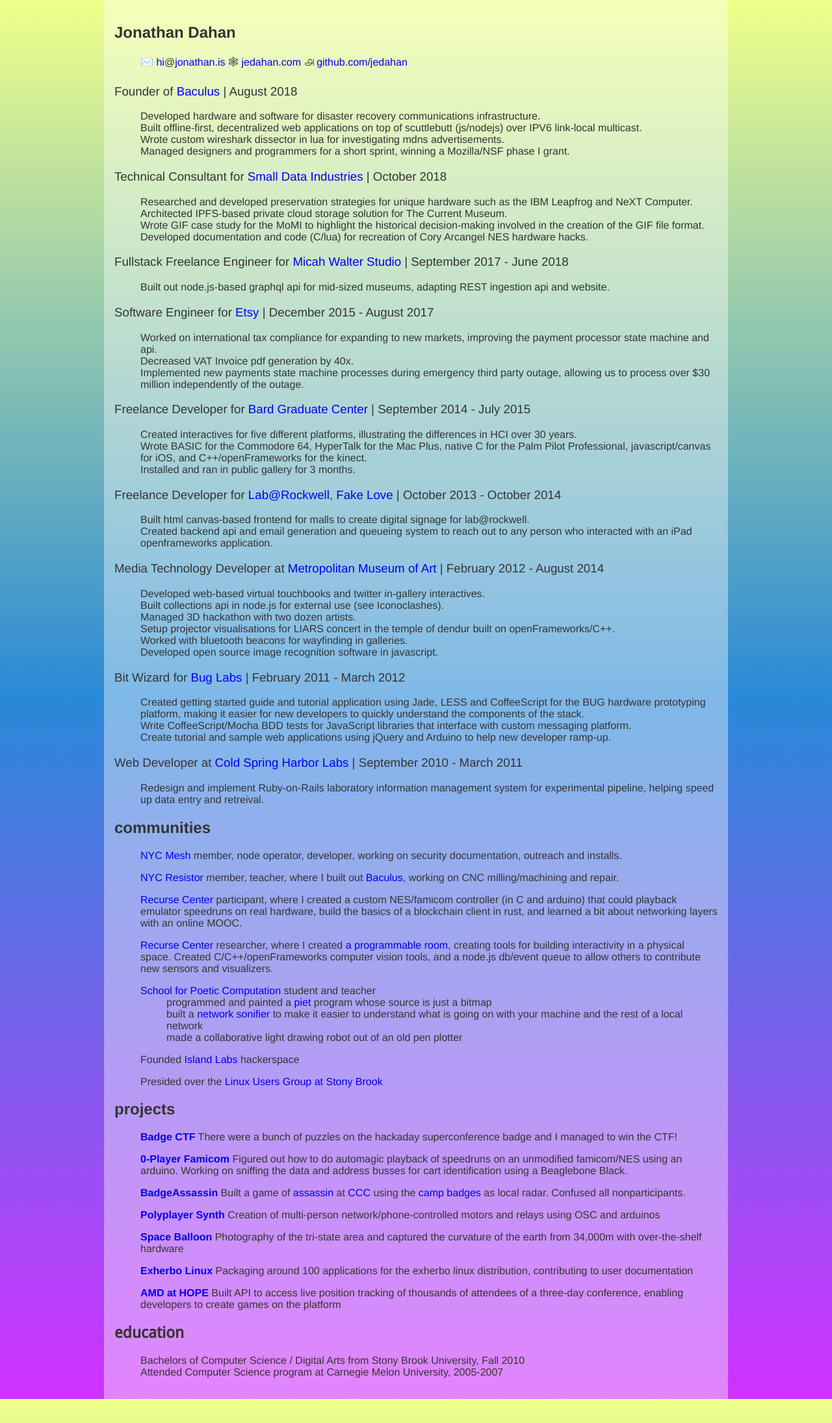
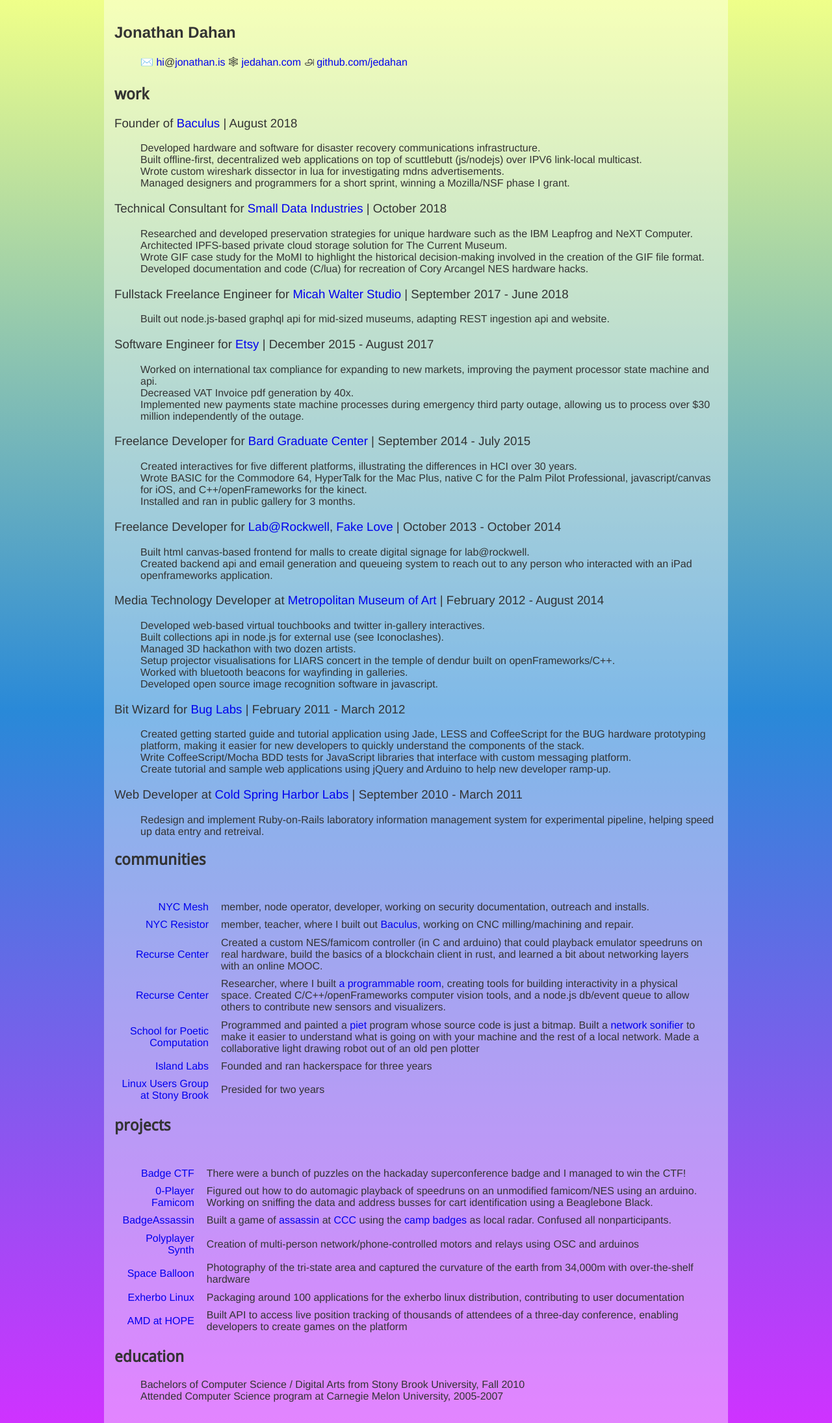
Before and after one commit to jedahan/jedahan.github.com, a Jekyll site: the page built from resume/index.md, in a window 1280 px wide. Shown: the whole page at 65% size. Built offline with Jekyll 4.4.1, drawn with Linux system fonts in a browser that asks for light colours; our own code applies the rules of GitHub Pages for plain Markdown files; before the commit the page ends 2153 px from its top, so only the background shows below that.

Commit message:
tablify non-work things

```diff
--- a/css/resume.css
+++ b/css/resume.css
@@ -1 +1,6 @@
 h3 { font-weight: normal }
+
+td {
+  padding-right: 1em;
+  padding-top: 0.4em;
+}
--- a/resume/index.md
+++ b/resume/index.md
@@ -5,6 +5,8 @@
 # Jonathan Dahan
 
 > ✉️ [hi][resume]@[jonathan.is][]  🕸 [jedahan.com][] ௮ [github.com/jedahan][]
+
+## work
 
 ### Founder of [Baculus][] | August 2018
 
@@ -60,45 +62,32 @@
 
 * Redesign and implement Ruby-on-Rails laboratory information management system for experimental pipeline, helping speed up data entry and retreival.
 
-communities
-===========
+## communities
 
-* [NYC Mesh][] member, node operator, developer, working on security documentation, outreach and installs.
+|                                    |                                                                                                   |
+------------------------------------:|---------------------------------------------------------------------------------------------------|
+[NYC Mesh][]                         | member, node operator, developer, working on security documentation, outreach and installs.
+[NYC Resistor][]                     | member, teacher, where I built out [Baculus][], working on CNC milling/machining and repair.
+[Recurse Center][]                   | Created a custom NES/famicom controller (in C and arduino) that could playback emulator speedruns on real hardware, build the basics of a blockchain client in rust, and learned a bit about networking layers with an online MOOC.
+[Recurse Center][]                   | Researcher, where I built [a programmable room][], creating tools for building interactivity in a physical space. Created C/C++/openFrameworks computer vision tools, and a node.js db/event queue to allow others to contribute new sensors and visualizers.
+[School for Poetic Computation][]    | Programmed and painted a [piet][] program whose source code is just a bitmap. Built a [network sonifier][] to make it easier to understand what is going on with your machine and the rest of a local network. Made a collaborative light drawing robot out of an old pen plotter
+[Island Labs][]                      | Founded and ran hackerspace for three years
+[Linux Users Group at Stony Brook][] | Presided for two years
 
-* [NYC Resistor][] member, teacher, where I built out [Baculus][], working on CNC milling/machining and repair.
+## projects
 
-* [Recurse Center][] participant, where I created a custom NES/famicom controller (in C and arduino) that could playback emulator speedruns on real hardware, build the basics of a blockchain client in rust, and learned a bit about networking layers with an online MOOC.
+|                     |                                 |
+|--------------------:|---------------------------------|
+[Badge CTF][]         | There were a bunch of puzzles on the hackaday superconference badge and I managed to win the CTF!
+[0-Player Famicom][]  | Figured out how to do automagic playback of speedruns on an unmodified famicom/NES using an arduino. Working on sniffing the data and address busses for cart identification using a Beaglebone Black.
+[BadgeAssassin][]     | Built a game of [assassin][BadgeAssassin] at [CCC][Chaos Communications Camp] using the [camp badges][r0ket] as local radar. Confused all nonparticipants.
+[Polyplayer Synth][]  | Creation of multi-person network/phone-controlled motors and relays using OSC and arduinos
+[Space Balloon][]     | Photography of the tri-state area and captured the curvature of the earth from 34,000m with over-the-shelf hardware
+[Exherbo Linux][]     | Packaging around 100 applications for the exherbo linux distribution, contributing to user documentation
+[AMD at HOPE][]       | Built API to access live position tracking of thousands of attendees of a three-day conference, enabling developers to create games on the platform
 
-* [Recurse Center][] researcher, where I created [a programmable room][], creating tools for building interactivity in a physical space. Created C/C++/openFrameworks computer vision tools, and a node.js db/event queue to allow others to contribute new sensors and visualizers.
+## education
 
-* [School for Poetic Computation][] student and teacher
-  * programmed and painted a [piet][] program whose source is just a bitmap
-  * built a [network sonifier][] to make it easier to understand what is going on with your machine and the rest of a local network
-  * made a collaborative light drawing robot out of an old pen plotter
-
-* Founded [Island Labs][] hackerspace
-
-* Presided over the [Linux Users Group at Stony Brook][]
-
-projects
-========
-
- * __[Badge CTF][]__ There were a bunch of puzzles on the hackaday superconference badge and I managed to win the CTF!
-
- * __[0-Player Famicom][]__ Figured out how to do automagic playback of speedruns on an unmodified famicom/NES using an arduino. Working on sniffing the data and address busses for cart identification using a Beaglebone Black.
-
- * __[BadgeAssassin][]__ Built a game of [assassin][BadgeAssassin] at [CCC][Chaos Communications Camp] using the [camp badges][r0ket] as local radar. Confused all nonparticipants.
-
- * __[Polyplayer Synth][]__ Creation of multi-person network/phone-controlled motors and relays using OSC and arduinos
-
- * __[Space Balloon][]__ Photography of the tri-state area and captured the curvature of the earth from 34,000m with over-the-shelf hardware
-
- * __[Exherbo Linux][]__ Packaging around 100 applications for the exherbo linux distribution, contributing to user documentation
-
- * __[AMD at HOPE][]__ Built API to access live position tracking of thousands of attendees of a three-day conference, enabling developers to create games on the platform
-
-education
----------
  * Bachelors of Computer Science / Digital Arts from Stony Brook University, Fall 2010
  * Attended Computer Science program at Carnegie Melon University, 2005-2007
 
```
